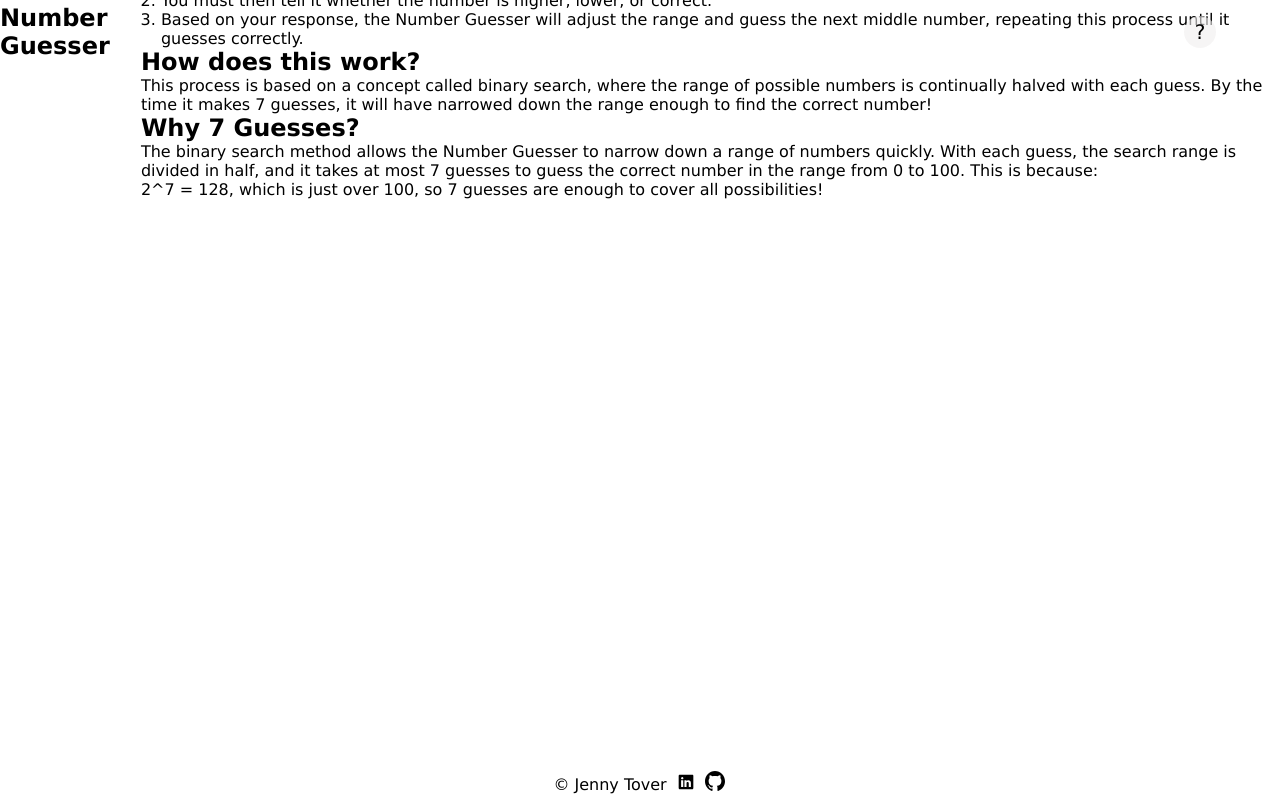
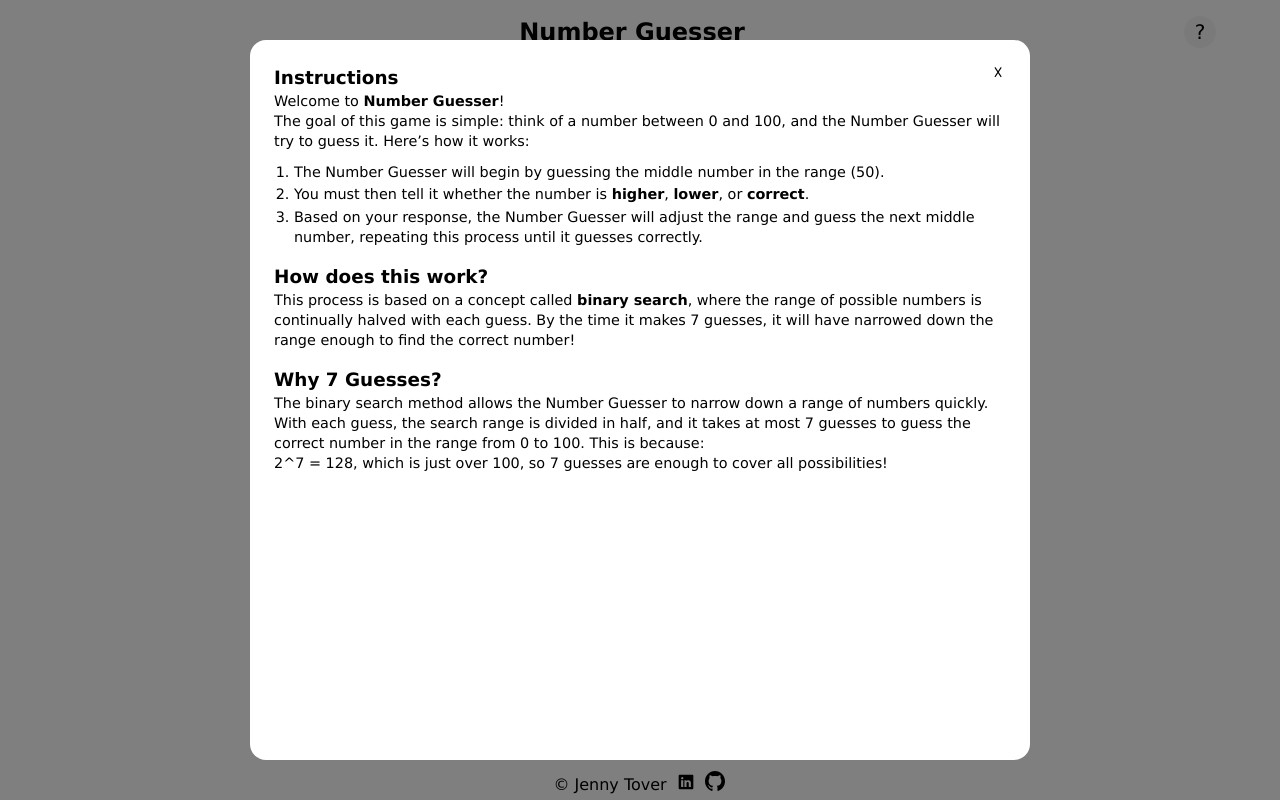
Before and after one commit to JennyLottner/NumberGuesser, an Angular app: page / in a window 1280 px wide. Both pictures are taken after a click on the button "instructions". Built offline with nearby package versions, Linux system fonts and the light colour scheme.

Commit message:
Style instructions modal

```diff
--- a/src/app/cmps/instructions-modal/instructions-modal.component.scss
+++ b/src/app/cmps/instructions-modal/instructions-modal.component.scss
@@ -0,0 +1,52 @@
+.overlay {
+    position: fixed;
+    inset: 0 0 0 0;
+    background-color: rgba(0, 0, 0, 0.5);
+    z-index: 1;
+}
+
+.modal {
+    position: fixed;
+    inset: 2.5rem 0 0 0;
+    z-index: 2;
+
+    background-color: white;
+    padding: 1.5rem;
+    border-radius: 16px 16px 0 0;
+
+    gap: 1rem;
+
+    .close-btn {
+        position: absolute;
+        inset: 1rem 1rem auto auto;
+        width: 2rem;
+        background-color: transparent;
+    }
+
+    h2 {
+        font-size: 1.15rem;
+        margin-block: 0.2rem;
+    }
+
+    p, li {
+        font-size: 0.9rem;
+        line-height: 1.25rem;
+    }
+
+    li {
+        padding-block-start: 0.15rem;
+    }
+
+    span {
+        font-weight: bold;
+    }
+}
+
+@media (width > 600px) {
+    .modal {
+        margin: 0 auto 2.5rem;
+        max-width: 48.75rem;
+
+        border-radius: 16px;
+    }
+}
```
